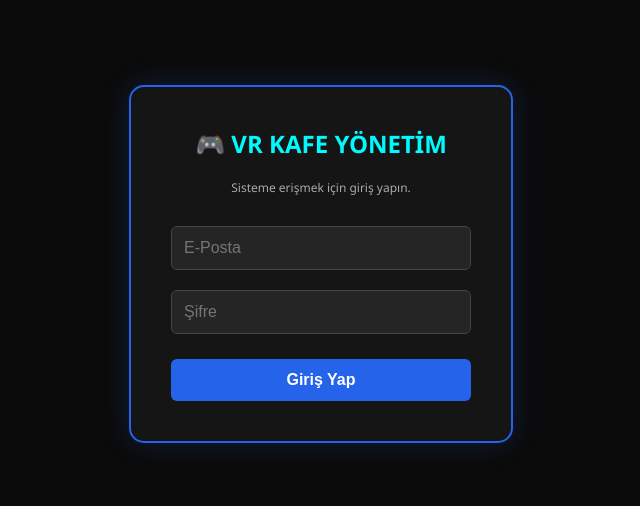
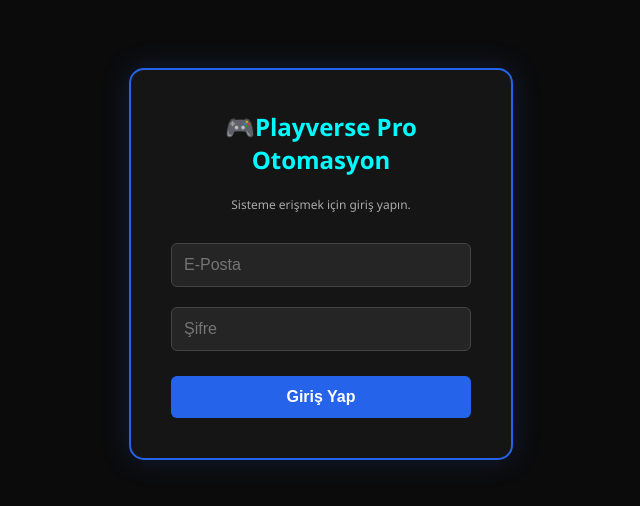
Before and after one commit to playversevr/playverse-otomasyon, a website: page public/index.html in a window 1280 px wide. Shown: the part 136-642 px from the top of the page, without its empty margins (319-959 px from the left). Drawn offline with Linux system fonts and the light colour scheme; no server answers.

Commit message:
Update index.html

```diff
--- a/public/index.html
+++ b/public/index.html
@@ -3,7 +3,7 @@
 <head>
     <meta charset="UTF-8">
     <meta name="viewport" content="width=device-width, initial-scale=1.0">
-    <title>VR Pro v17 - Güvenli Giriş</title>
+    <title>Playverse Pro Otomasyon</title>
     <style>
         body { font-family: 'Segoe UI', sans-serif; background: #0b0b0b; color: #e0e0e0; margin: 0; display: flex; height: 100vh; overflow: hidden; }
 
@@ -47,7 +47,7 @@
 
 <div id="login-screen">
     <div class="login-box">
-        <h2 style="color: #00fbff; margin-top: 0;">🎮 VR KAFE YÖNETİM</h2>
+        <h2 style="color: #00fbff; margin-top: 0;">🎮Playverse Pro Otomasyon</h2>
         <p style="font-size: 12px; color: #aaa; margin-bottom: 20px;">Sisteme erişmek için giriş yapın.</p>
         <input type="email" id="login-email" placeholder="E-Posta">
         <input type="password" id="login-pass" placeholder="Şifre">
```
